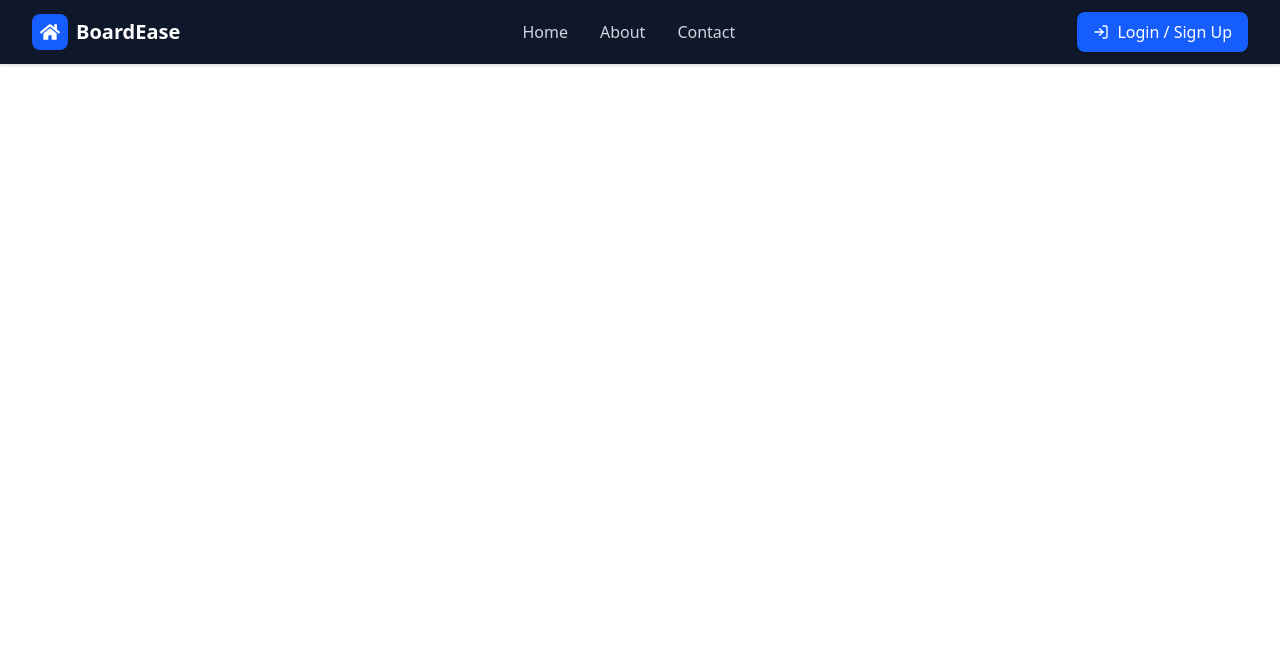
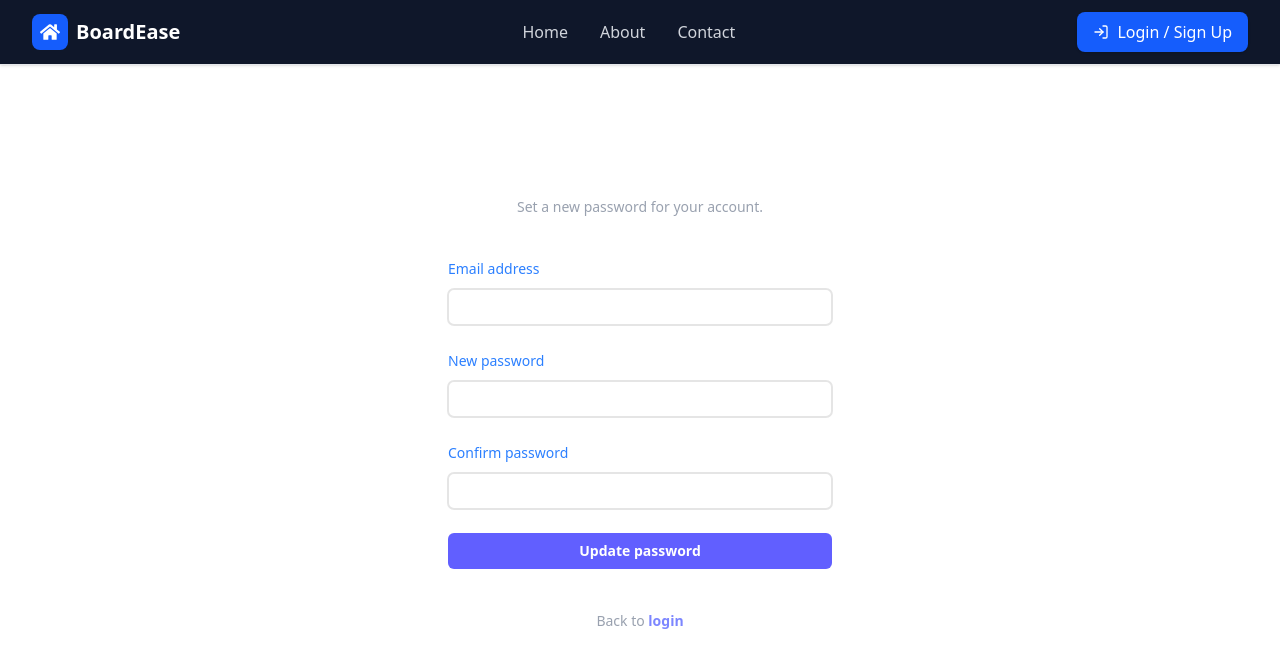
Before and after one commit to deshsenarathna/bodima, a React (Vite) app in the folder frontend/: page /reset-password in a window 1280 px wide. Shown: the top 668 px of the page. Built offline with nearby package versions, Linux system fonts and the light colour scheme.

Commit message:
reset password

```diff
--- a/frontend/src/App.jsx
+++ b/frontend/src/App.jsx
@@ -11,6 +11,7 @@ import { Navigate } from 'react-router-dom';
 import { useAuth } from './hooks/useAuth.js';
 import PlaceDetails from './pages/PlaceDetails.jsx';
 import ForgotPassword from './pages/ForgotPassword.jsx';
+import ResetPassword from './pages/ResetPassword.jsx';
 
 function PrivateRoute({ children }) {
   const user = useAuth();
@@ -35,6 +36,7 @@ function App() {
         <Route path="/login" element={<Login />} />
         <Route path="/register" element={<Register />} />
         <Route path="/forgot-password" element={<ForgotPassword />} />
+        <Route path="/reset-password" element={<ResetPassword />} />
 
         {/* Listings */}
         <Route path="/search" element={<SearchResults />} />
--- a/frontend/src/pages/ForgotPassword.jsx
+++ b/frontend/src/pages/ForgotPassword.jsx
@@ -11,9 +11,9 @@ const ForgotPassword = () => {
       alert('Please enter your email address');
       return;
     }
-    // Placeholder: backend endpoint not implemented yet.
-    alert('If an account exists, a reset link will be sent.');
-    navigate('/login');
+    alert('Reset link sent. Continue to set a new password.');
+    const encodedEmail = encodeURIComponent(email.trim());
+    navigate(`/reset-password?email=${encodedEmail}`);
   };
 
   return (
--- /dev/null
+++ b/frontend/src/pages/ResetPassword.jsx
@@ -0,0 +1,134 @@
+import React, { useMemo, useState } from 'react';
+import { Link, useNavigate, useSearchParams } from 'react-router-dom';
+
+const ResetPassword = () => {
+  const [searchParams] = useSearchParams();
+  const navigate = useNavigate();
+  const presetEmail = useMemo(() => searchParams.get('email') || '', [searchParams]);
+
+  const [email, setEmail] = useState(presetEmail);
+  const [password, setPassword] = useState('');
+  const [confirmPassword, setConfirmPassword] = useState('');
+
+  const handleSubmit = (e) => {
+    e.preventDefault();
+
+    if (!email.trim()) {
+      alert('Please enter your email address');
+      return;
+    }
+
+    if (password.length < 6) {
+      alert('Password must be at least 6 characters');
+      return;
+    }
+
+    if (password !== confirmPassword) {
+      alert('Passwords do not match');
+      return;
+    }
+
+    const raw = localStorage.getItem('passwordResets');
+    let passwordMap = {};
+    try {
+      passwordMap = raw ? JSON.parse(raw) : {};
+    } catch {
+      passwordMap = {};
+    }
+
+    passwordMap[email.trim()] = password;
+    localStorage.setItem('passwordResets', JSON.stringify(passwordMap));
+
+    alert('Password updated. Please log in with your new password.');
+    navigate('/login');
+  };
+
+  return (
+    <div className="flex min-h-full flex-col justify-center px-6 py-12 lg:px-8">
+      <div className="sm:mx-auto sm:w-full sm:max-w-sm">
+        <h2 className="mt-10 text-center text-2xl/9 font-bold tracking-tight text-white">
+          Create a new password
+        </h2>
+        <p className="mt-2 text-center text-sm text-gray-400">
+          Set a new password for your account.
+        </p>
+      </div>
+
+      <div className="mt-10 sm:mx-auto sm:w-full sm:max-w-sm">
+        <form className="space-y-6" onSubmit={handleSubmit}>
+          <div>
+            <label htmlFor="email" className="block text-sm/6 font-medium text-blue-500">
+              Email address
+            </label>
+            <div className="mt-2">
+              <input
+                id="email"
+                name="email"
+                type="email"
+                required
+                autoComplete="email"
+                className="block w-full rounded-md bg-white/5 px-3 py-1.5 text-base text-black outline-2 -outline-offset-1 outline-black/10 placeholder:text-gray-500 focus:outline-2 focus:-outline-offset-2 focus:outline-indigo-500 sm:text-sm/6"
+                value={email}
+                onChange={(e) => setEmail(e.target.value)}
+              />
+            </div>
+          </div>
+
+          <div>
+            <label htmlFor="password" className="block text-sm/6 font-medium text-blue-500">
+              New password
+            </label>
+            <div className="mt-2">
+              <input
+                id="password"
+                name="password"
+                type="password"
+                required
+                autoComplete="new-password"
+                className="block w-full rounded-md bg-white/5 px-3 py-1.5 text-base text-black outline-2 -outline-offset-1 outline-black/10 placeholder:text-gray-500 focus:outline-2 focus:-outline-offset-2 focus:outline-indigo-500 sm:text-sm/6"
+                value={password}
+                onChange={(e) => setPassword(e.target.value)}
+              />
+            </div>
+          </div>
+
+          <div>
+            <label htmlFor="confirmPassword" className="block text-sm/6 font-medium text-blue-500">
+              Confirm password
+            </label>
+            <div className="mt-2">
+              <input
+                id="confirmPassword"
+                name="confirmPassword"
+                type="password"
+                required
+                autoComplete="new-password"
+                className="block w-full rounded-md bg-white/5 px-3 py-1.5 text-base text-black outline-2 -outline-offset-1 outline-black/10 placeholder:text-gray-500 focus:outline-2 focus:-outline-offset-2 focus:outline-indigo-500 sm:text-sm/6"
+                value={confirmPassword}
+                onChange={(e) => setConfirmPassword(e.target.value)}
+              />
+            </div>
+          </div>
+
+          <div>
+            <button
+              type="submit"
+              className="flex w-full justify-center rounded-md bg-indigo-500 px-3 py-1.5 text-sm/6 font-semibold text-white hover:bg-indigo-400 focus-visible:outline-2 focus-visible:outline-offset-2 focus-visible:outline-indigo-500"
+            >
+              Update password
+            </button>
+          </div>
+        </form>
+
+        <p className="mt-10 text-center text-sm/6 text-gray-400">
+          Back to{' '}
+          <Link to="/login" className="font-semibold text-indigo-400 hover:text-indigo-300">
+            login
+          </Link>
+        </p>
+      </div>
+    </div>
+  );
+};
+
+export default ResetPassword;
```
